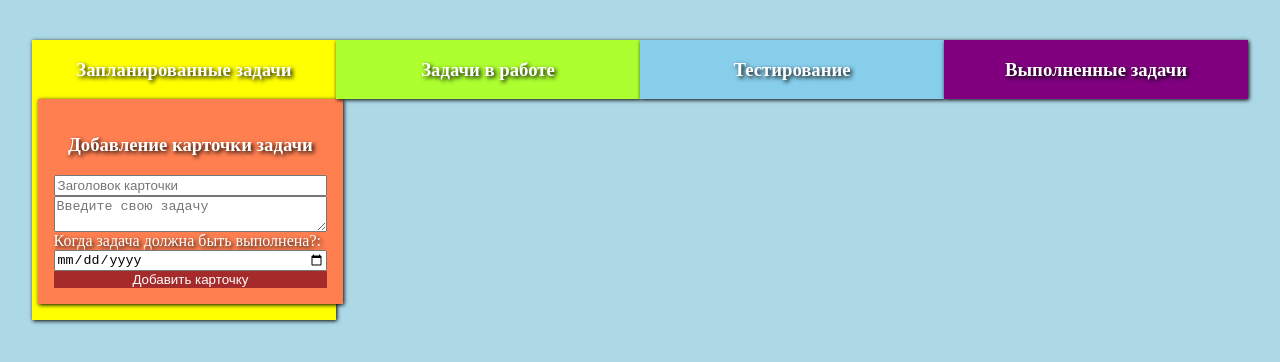
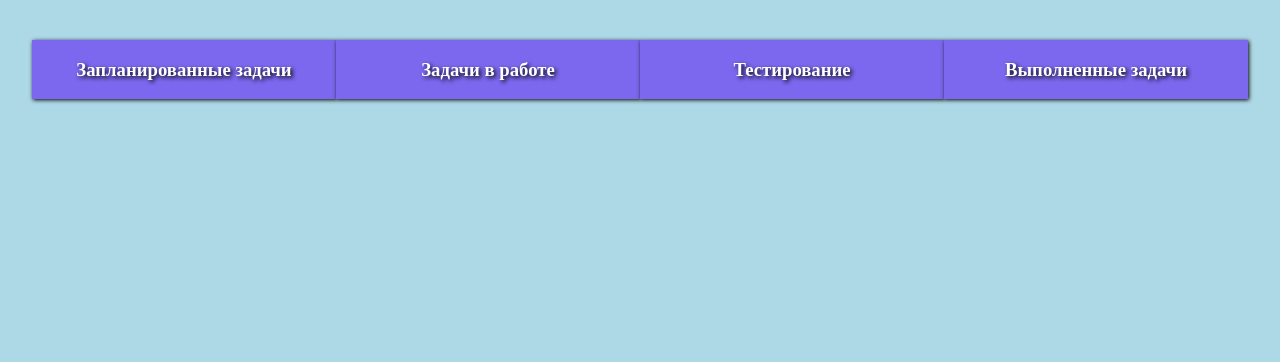
Before and after one commit to maximshaa/Vue3, a plain HTML site: page index.html in a window 1280 px wide. Drawn offline with Linux system fonts and the light colour scheme.

Commit message:
distribution of all columns by components

```diff
--- a/css/main.css
+++ b/css/main.css
@@ -19,35 +19,8 @@ body {
     justify-content: space-between;
 }
 
-.firstColumn {
-    background-color: yellow;
-    width: 27em;
-    height: fit-content;
-    display: flex;
-    flex-direction: column;
-    box-shadow: 1px 1px 4px;
-}
-
-.secondColumn {
-    background-color: greenyellow;
-    width: 27em;
-    height: fit-content;
-    display: flex;
-    flex-direction: column;
-    box-shadow: 1px 1px 4px;
-}
-
-.thirdColumn {
-    background-color: skyblue;
-    width: 27em;
-    height: fit-content;
-    display: flex;
-    flex-direction: column;
-    box-shadow: 1px 1px 4px;
-}
-
-.fourthColumn {
-    background-color: purple;
+.column {
+    background-color: mediumslateblue;
     width: 27em;
     height: fit-content;
     display: flex;
--- a/js/main-app.js
+++ b/js/main-app.js
@@ -1,29 +1,10 @@
 Vue.component('columns', {
     template: `
     <div class="columns">
-        <div class="firstColumn">
-            <h3>Запланированные задачи</h3>
-            <div class="addCard">
-                <h3>Добавление карточки задачи</h3>
-                <input type="text" v-model="newCard.title" placeholder="Заголовок карточки"/>
-                <textarea v-model="newCard.items" placeholder="Введите свою задачу"></textarea>
-                <label>Когда задача должна быть выполнена?: </label>
-                <input type="date"/>
-                <button @click="addCard">Добавить карточку</button>
-            </div>
-        </div>
-
-        <div class="secondColumn">
-            <h3>Задачи в работе</h3>
-        </div>
-
-        <div class="thirdColumn">
-            <h3>Тестирование</h3>
-        </div>
-
-        <div class="fourthColumn">
-            <h3>Выполненные задачи</h3>
-        </div>
+        <column title="Запланированные задачи" :cards="columns.firstColumn"></column>
+        <column title="Задачи в работе" :cards="columns.secondColumn"></column>
+        <column title="Тестирование" :cards="columns.thirdColumn"></column>
+        <column title="Выполненные задачи" :cards="columns.fourthColumn"></column>
     </div>`,
 
     data() {
@@ -73,6 +54,21 @@ Vue.component('columns', {
 
 
 
+Vue.component('column', {
+    props: ['title', 'cards'],
+    template: `
+    <div class="column">
+        <h3>{{title}}</h3>
+        <div v-for="card in cards" class="card">
+             <h4>{{card.title}}</h4>
+             <p>{{card.items}}</p>
+        </div>
+    </div>
+`,
+})
+
+
+
 let app = new Vue({
     el: '#app',
     data: {
```
